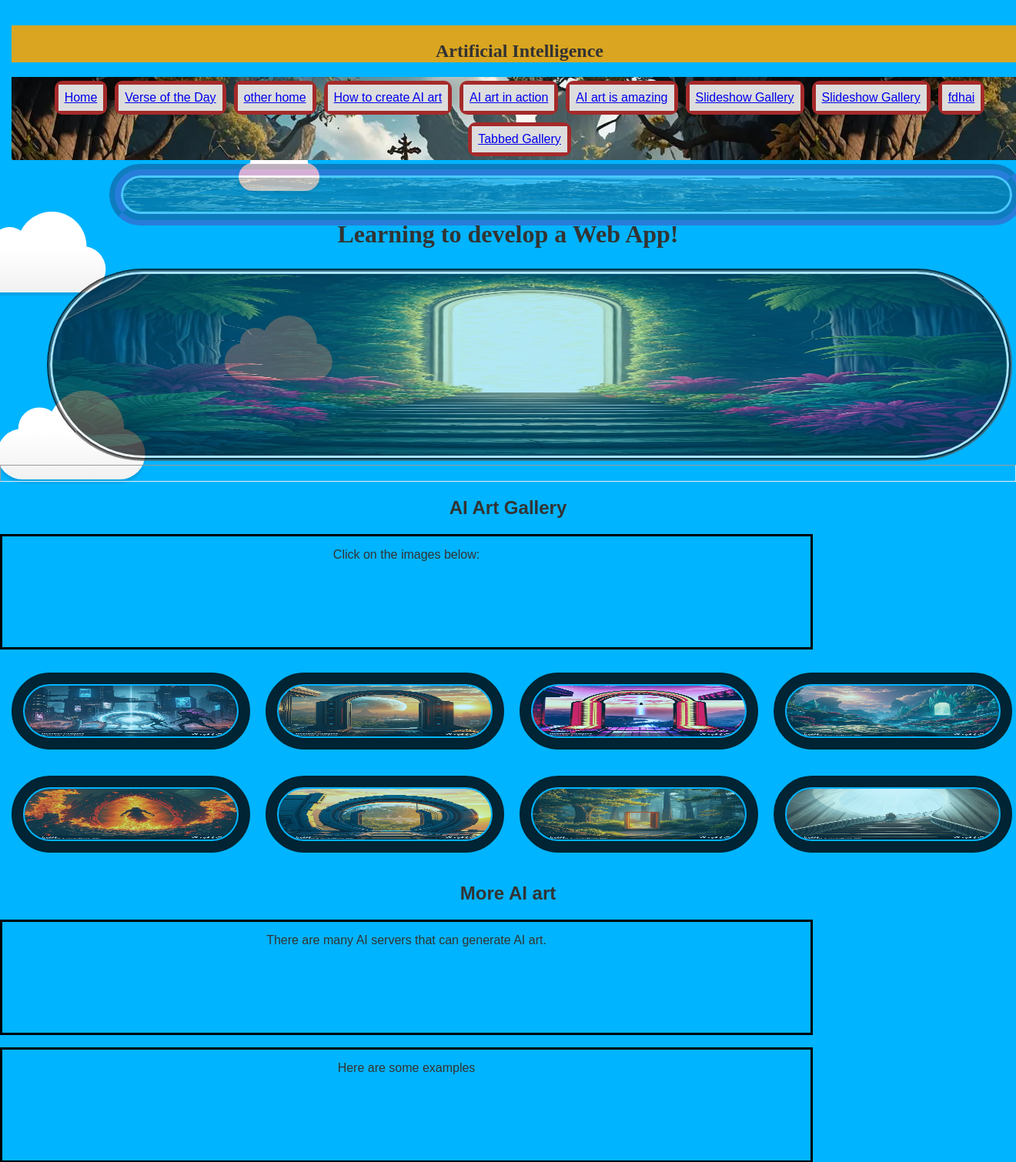
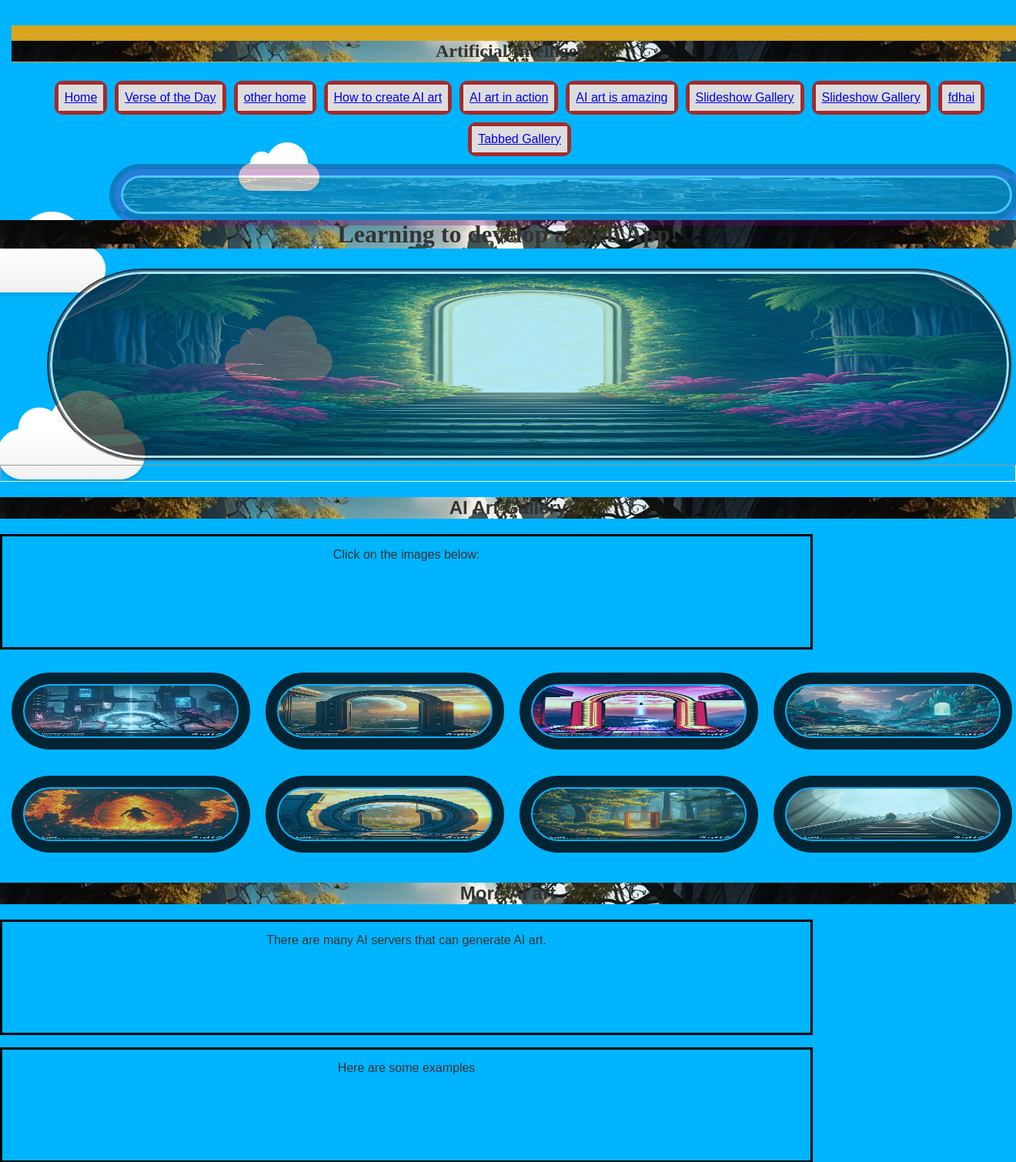
Before and after one commit to fdhaitech/msappsvc01, a PHP site: page / in a window 1320 px wide; the page is wider, and only the part inside the window is pictured. Shown: the top 1510 px of that part at 77% size. Run offline with PHP 8.4, Linux system fonts and the light colour scheme.

Commit message:
update 1

```diff
--- a/css/index.css
+++ b/css/index.css
@@ -6,6 +6,7 @@ body {
     background-color: beige;
 }
 h1, h2, h3, h4, h5, h6 { font-family: sans-serif;
+	background-image:url(images/ncres.png);
     text-align: center;}
 *  {
 		box-sizing: border-box;
@@ -16,7 +17,7 @@ h1, h2, h3, h4, h5, h6 { font-family: sans-serif;
         margin: 0;
         padding: 0;
         overflow: hidden;
-		background-image:url(images/ncres.png);
+
 
       }
 
```
